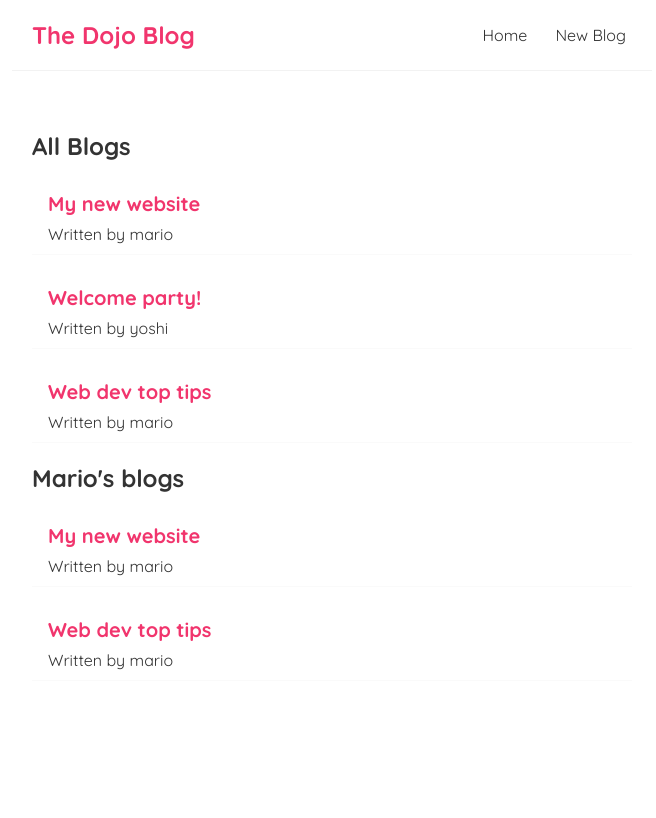
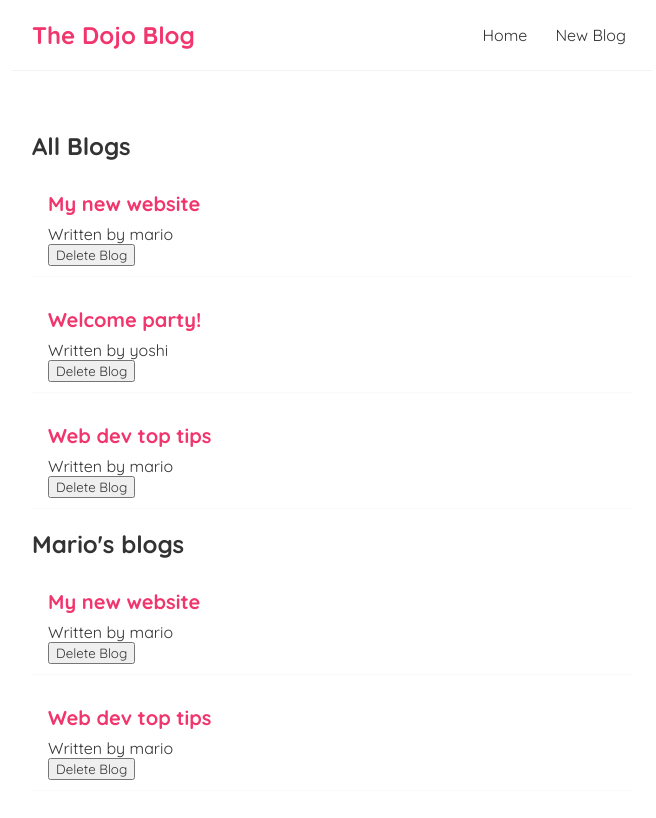
Before and after one commit to liuyuelintop/dijo-blog, a React (Create React App) app: page / in a window 1280 px wide. Shown: the top 818 px of the page, without its empty margins (308-964 px from the left). Built offline with nearby package versions, Linux system fonts and the light colour scheme.

Commit message:
lesson 13, functions as props

```diff
--- a/src/components/BlogList.js
+++ b/src/components/BlogList.js
@@ -1,4 +1,4 @@
-const BlogList = ({blogs, title}) => {
+const BlogList = ({blogs, title, handleDelete}) => {
     // const blogs = props.blogs;
     // const title = props.title;
     // console.log(blogs);
@@ -7,9 +7,10 @@
       <div className="blog-list">
         <h2>{ title }</h2>
         {blogs.map(blog => (
-          <div className="blog-preview" key={blog.id} >
+          <div className="blog-preview" key={blog.id}>
             <h2>{ blog.title }</h2>
             <p>Written by { blog.author }</p>
+            <button onClick={() => handleDelete(blog.id)}>Delete Blog</button>
           </div>
         ))}
       </div>
--- a/src/components/Home.js
+++ b/src/components/Home.js
@@ -7,9 +7,14 @@
         { title: 'Web dev top tips', body: 'lorem ipsum...', author: 'mario', id: 3 }
       ])
 
+      const handleDelete = (id) => {
+        const newBlogs = blogs.filter(blog => blog.id !== id);
+        setBlogs(newBlogs)
+      }
+
     return (
         <div className="home">
-          <BlogList blogs={blogs} title = 'All Blogs'/>
+          <BlogList blogs={blogs} title = 'All Blogs' handleDelete = {handleDelete}/>
           <BlogList blogs = {blogs.filter((blog) => blog.author === 'mario')} title = "Mario's blogs"/>
         </div>
     );
```
